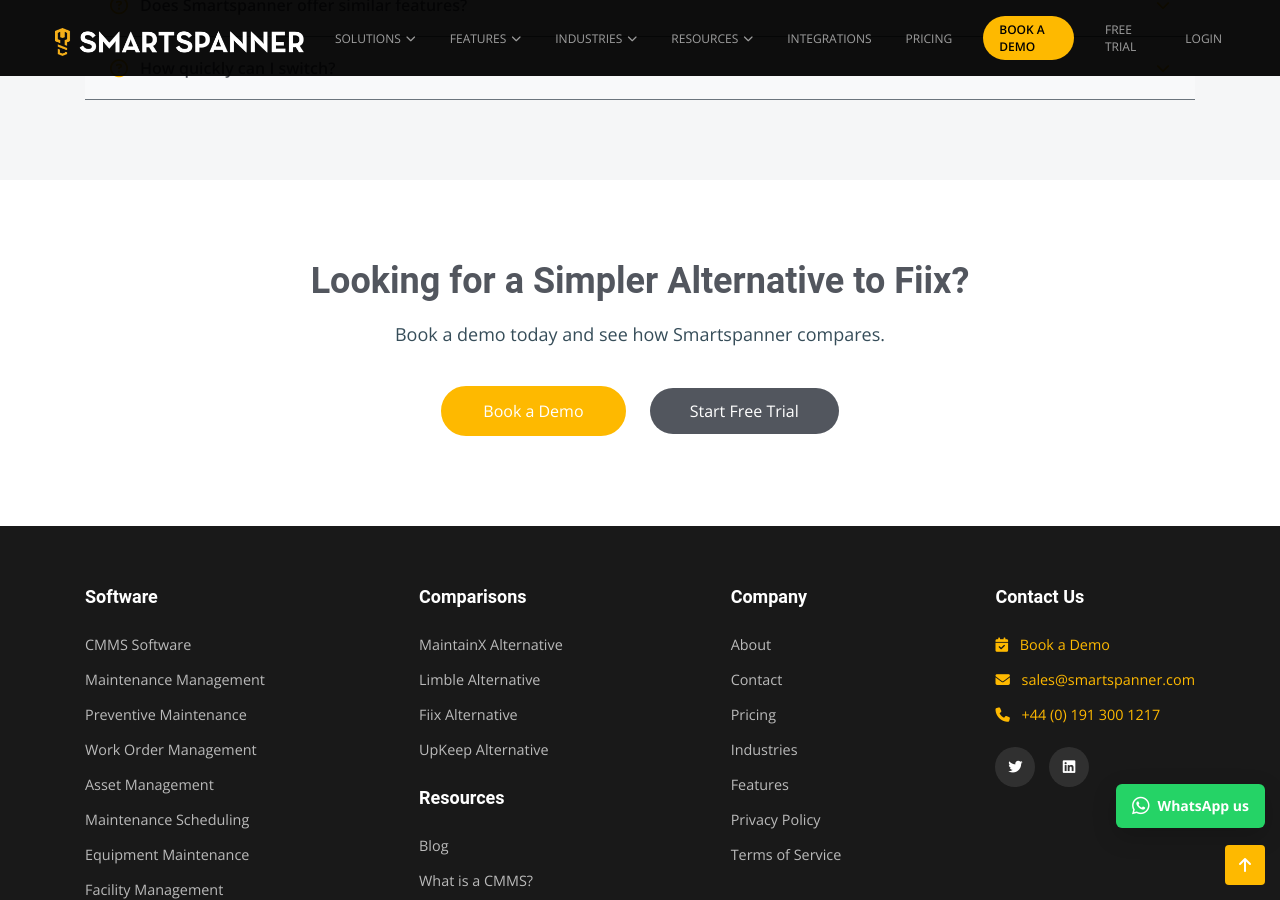
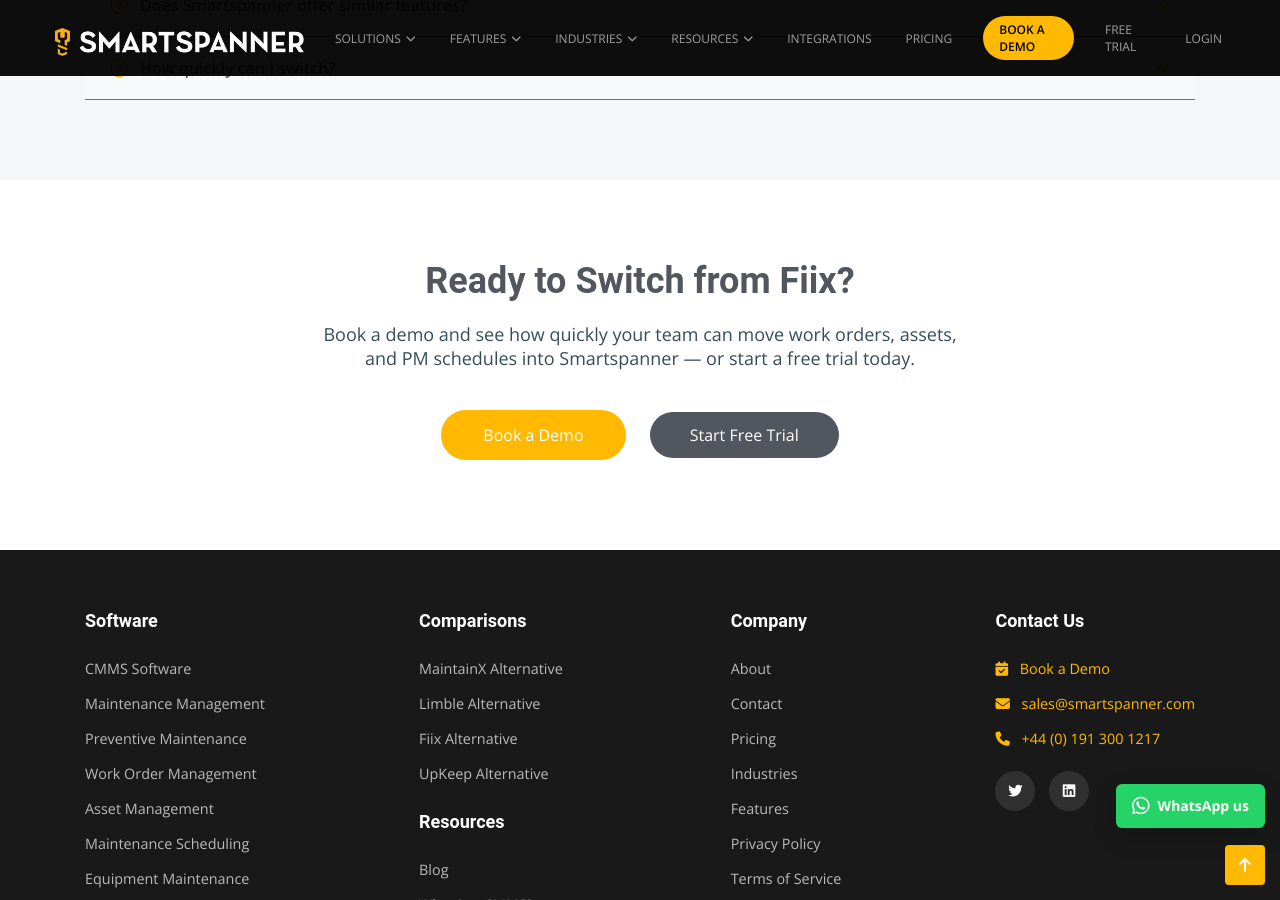
Before and after one commit to smartspanner/smartspanner.com, a Jekyll site: the page built from fiix-alternative.html, in a window 1280 px wide and 900 px high, scrolled down 5808 px. Built offline with Jekyll 4.4.1, drawn with Linux system fonts in a browser that asks for light colours.

Commit message:
docs: improve alternative page CTAs

```diff
--- a/fiix-alternative.html
+++ b/fiix-alternative.html
@@ -1,7 +1,7 @@
 ---
 layout: default
-title: Fiix Alternative
-description: "Looking for a Fiix alternative? Smartspanner offers faster setup, simpler workflows, and practical maintenance management."
+title: Fiix Alternative for Practical CMMS
+description: "Compare Smartspanner vs Fiix if you want faster setup, simpler workflows, mobile work orders, and less enterprise CMMS complexity. Book a demo or start a free trial."
 keywords: fiix alternative, fiix competitors, fiix cmms alternative, fiix vs smartspanner, cmms alternative
 whatsapp_badge: true
 ---
@@ -368,8 +368,8 @@
   <!-- CTA -->
   <section id="cta" class="get-started">
     <div class="container text-center">
-      <h3 style="font-size: 36px; color: var(--color-secondary); font-weight: 600; margin-bottom: 20px;">Looking for a Simpler Alternative to Fiix?</h3>
-      <p style="font-size: 18px; max-width: 600px; margin: 0 auto 30px;">Book a demo today and see how Smartspanner compares.</p>
+      <h3 style="font-size: 36px; color: var(--color-secondary); font-weight: 600; margin-bottom: 20px;">Ready to Switch from Fiix?</h3>
+      <p style="font-size: 18px; max-width: 640px; margin: 0 auto 30px;">Book a demo and see how quickly your team can move work orders, assets, and PM schedules into Smartspanner — or start a free trial today.</p>
       <a href="{{ '/book-a-demo' | relative_url }}" class="btn btn-primary" style="margin: 10px; padding: 12px 40px; border-radius: 50px; font-size: 16px;">Book a Demo</a>
       <a href="{{ site.signup_url }}" class="btn btn-secondary" style="margin: 10px; padding: 12px 40px; border-radius: 50px; font-size: 16px;">Start Free Trial</a>
     </div>
```
Also changed, not shown: limble-alternative.html (+4 -4 lines), maintainx-alternative.html (+4 -4 lines), upkeep-alternative.html (+4 -4 lines).
